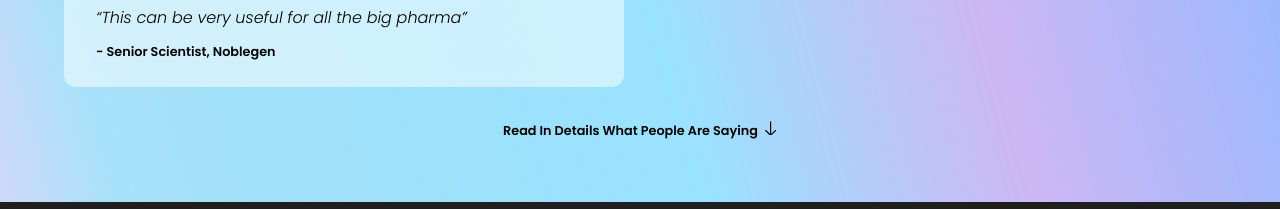
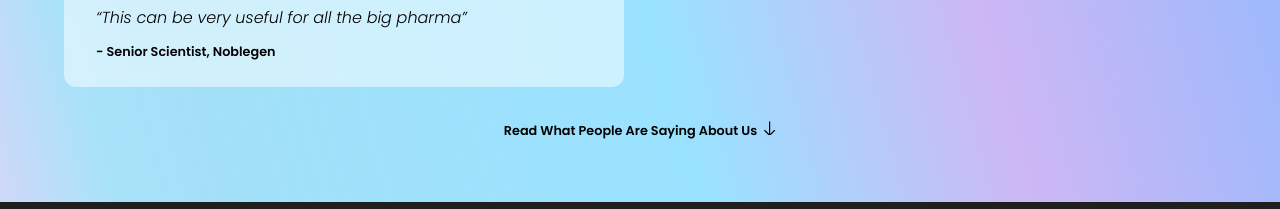
Before and after one commit to syedq707/dgxp-vue, a Vue app in the folder dgxp-landing/: page / in a window 1280 px wide. Shown: the part 903-1112 px from the top of the page. Built offline with nearby package versions, Linux system fonts and the light colour scheme.

Commit message:
Saying about us

```diff
--- a/dgxp-landing/src/components/HeroSection.vue
+++ b/dgxp-landing/src/components/HeroSection.vue
@@ -1006,7 +1006,7 @@
       </div>
     </div>
     <a class="read-more" href="#testimonials"
-      >Read In Details What People Are Saying
+      >Read What People Are Saying About Us
       <svg
         width="16"
         height="16"
--- a/dgxp-landing/src/components/SurveySection.vue
+++ b/dgxp-landing/src/components/SurveySection.vue
@@ -18,7 +18,7 @@
     </div>
 
     <div class="survey-container">
-      <h3 class="center">What People Are Saying</h3>
+      <h3 class="center">What People Are Saying About Us</h3>
       <div class="arrow arrow-left" @click="prevSlide">
         <svg
           width="60"
```
